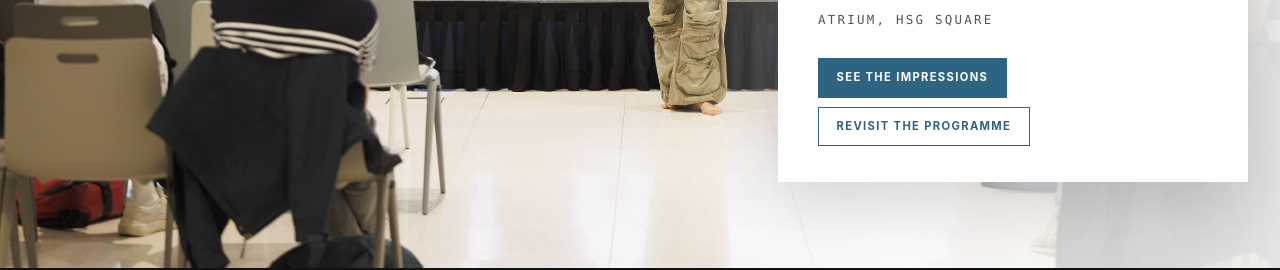
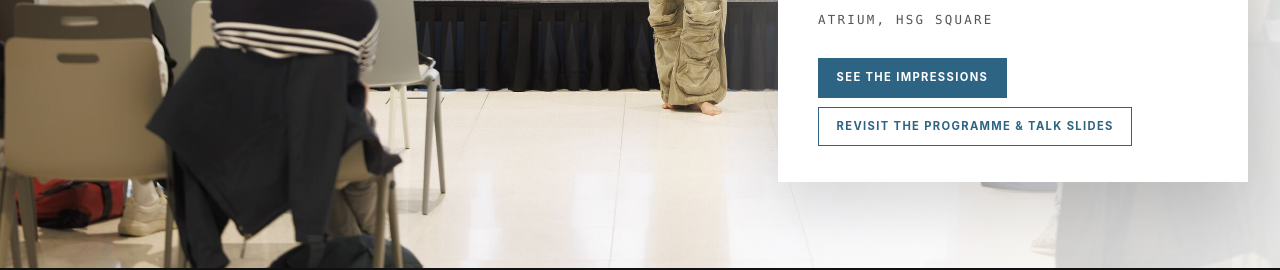
Before and after one commit to sustainable-fashion/sustainable-fashion.github.io, a plain HTML site: page index.html in a window 1280 px wide. Shown: the part 548-818 px from the top of the page. Drawn offline with Linux system fonts and the light colour scheme.

Commit message:
Mention talk slides in the hero programme button
Co-Authored-By: Claude Opus 5.5 <noreply@anthropic.com>

```diff
--- a/index.html
+++ b/index.html
@@ -140,7 +140,7 @@
       <p class="hero-place">Atrium, HSG Square</p>
       <div class="hero-actions">
         <a class="btn btn-solid" href="#impressions">See the impressions</a>
-        <a class="btn btn-ghost" href="#programme">Revisit the programme</a>
+        <a class="btn btn-ghost" href="#programme">Revisit the programme &amp; talk slides</a>
       </div>
     </div>
   </div>
@@ -739,7 +739,7 @@
 
     <div class="venue-cta">
       <a class="btn btn-solid" href="#impressions">See the impressions</a>
-      <a class="btn btn-ghost" href="#programme">Revisit the programme</a>
+      <a class="btn btn-ghost" href="#programme">Revisit the programme &amp; talk slides</a>
       <p class="cta-note">27 October 2026 &middot; Atrium, HSG Square</p>
     </div>
   </div>
```
